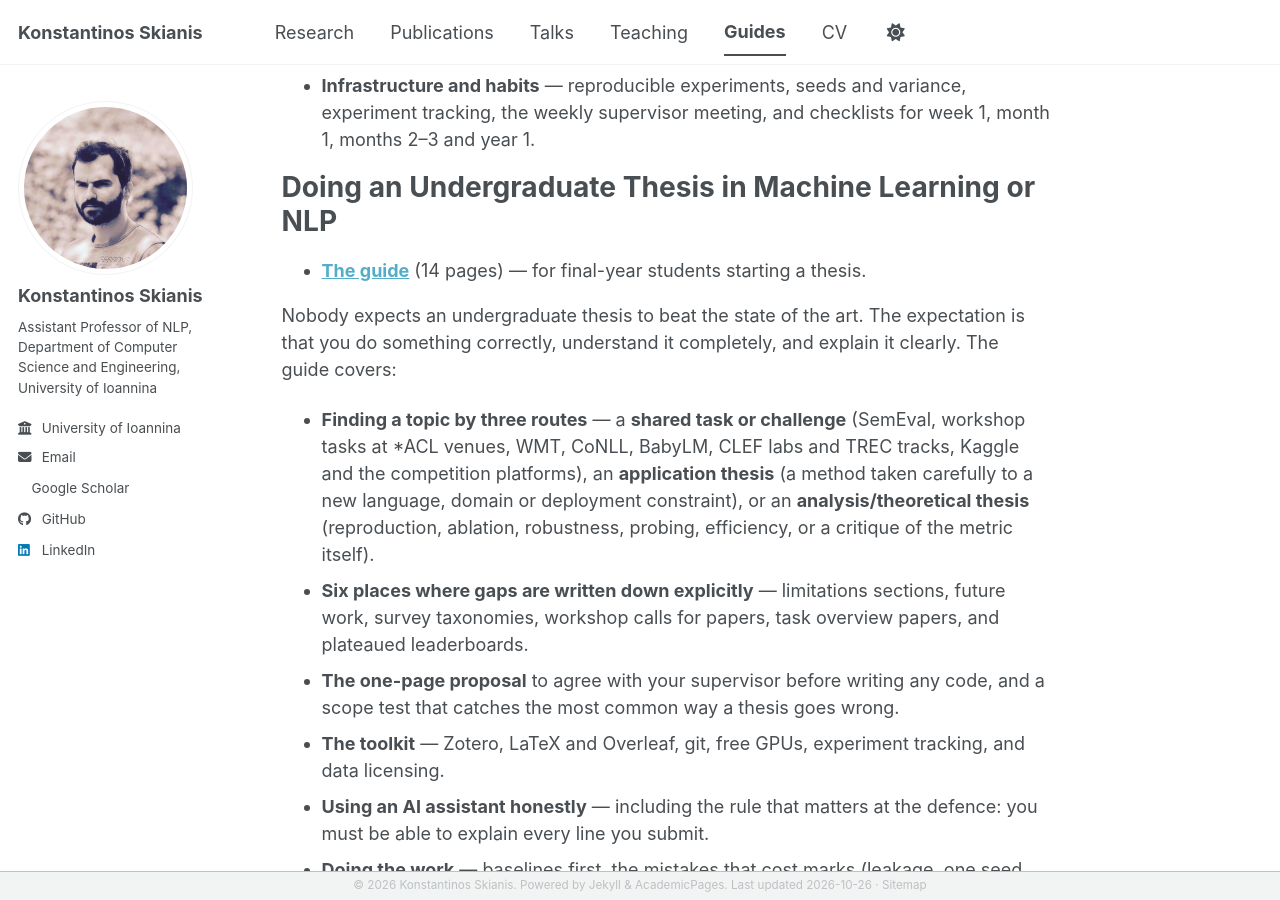
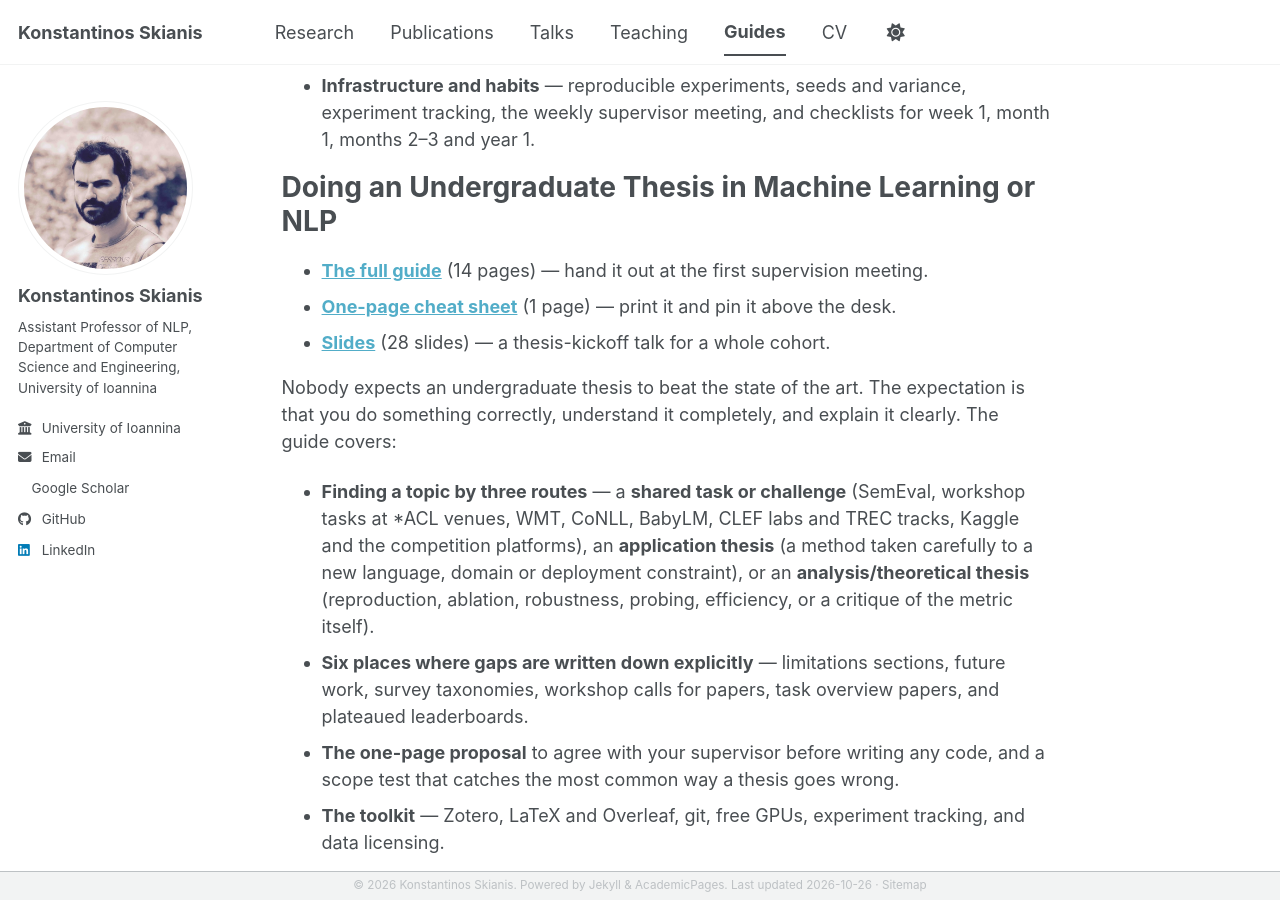
Before and after one commit to y3nk0/y3nk0.github.io, a Jekyll site: the page built from _pages/guides.md, in a window 1280 px wide and 900 px high, scrolled down 1089 px. Built offline with Jekyll 4.4.1, drawn with Linux system fonts in a browser that asks for light colours; a style sheet for code colours, icons or effects is not loaded.

Commit message:
Guides: add the one-pager and slide deck for the undergraduate thesis guide
Lists all three formats of the undergraduate guide alongside the PhD kit, and
refreshes the PhD deck PDF with a typography fix.

```diff
--- a/_pages/guides.md
+++ b/_pages/guides.md
@@ -37,7 +37,9 @@ What they cover:
 Doing an Undergraduate Thesis in Machine Learning or NLP
 ======
 
-* **[The guide](/files/guides/undergrad-thesis-ml-nlp-guide.pdf)** (14 pages) — for final-year students starting a thesis.
+* **[The full guide](/files/guides/undergrad-thesis-ml-nlp-guide.pdf)** (14 pages) — hand it out at the first supervision meeting.
+* **[One-page cheat sheet](/files/guides/undergrad-thesis-onepager.pdf)** (1 page) — print it and pin it above the desk.
+* **[Slides](/files/guides/undergrad-thesis-slides.pdf)** (28 slides) — a thesis-kickoff talk for a whole cohort.
 
 Nobody expects an undergraduate thesis to beat the state of the art. The
 expectation is that you do something correctly, understand it completely, and
```
Also changed, not shown: 3 other files.
